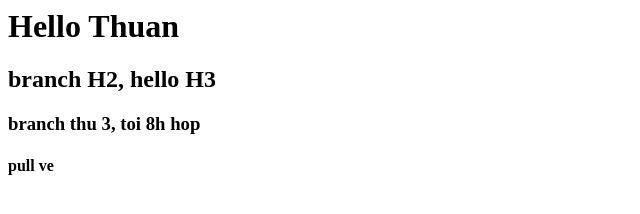
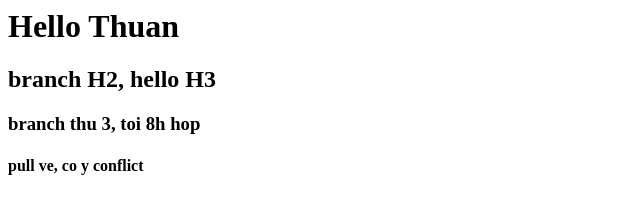
Before and after one commit to TommyGitHubs/Test, a plain HTML site: page index.html in a window 1280 px wide. Shown: the whole page, without its empty margins (0-640 px from the left). Drawn offline with Linux system fonts and the light colour scheme.

Commit message:
Update index.html

```diff
--- a/index.html
+++ b/index.html
@@ -1,4 +1,4 @@
 <h1> Hello Thuan </h1>
 <h2>branch H2, hello H3</h2>
 <h3> branch thu 3, toi 8h hop</h3>
-<h4> pull ve</h4>
+<h4> pull ve, co y conflict</h4>
```
